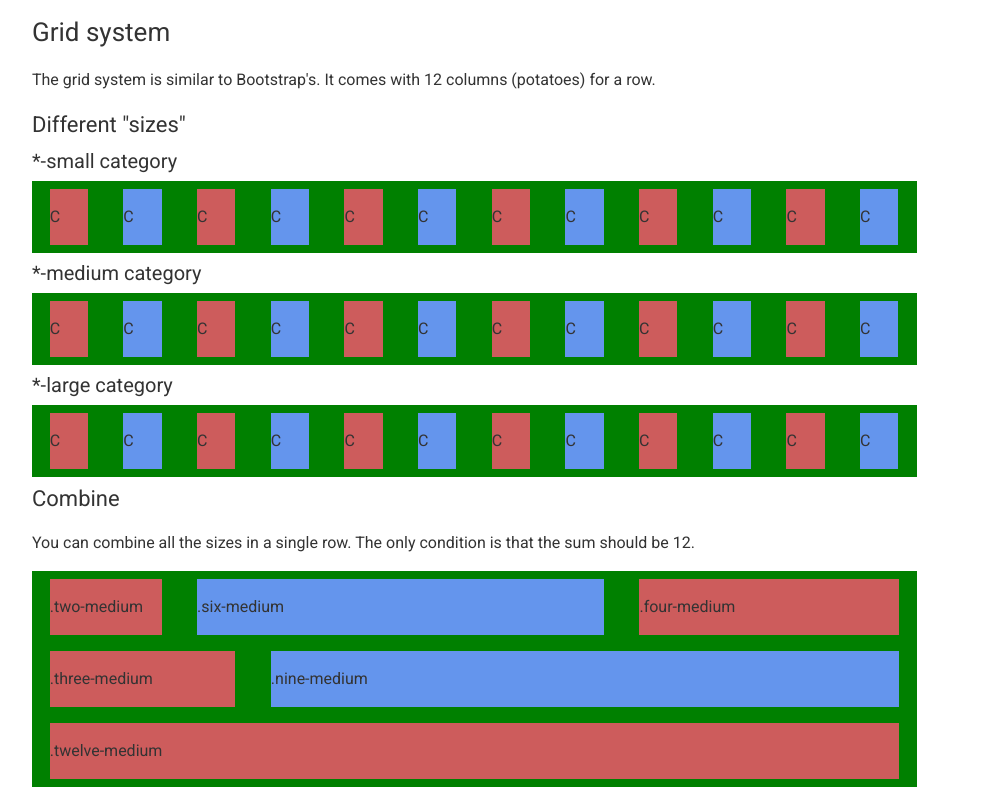
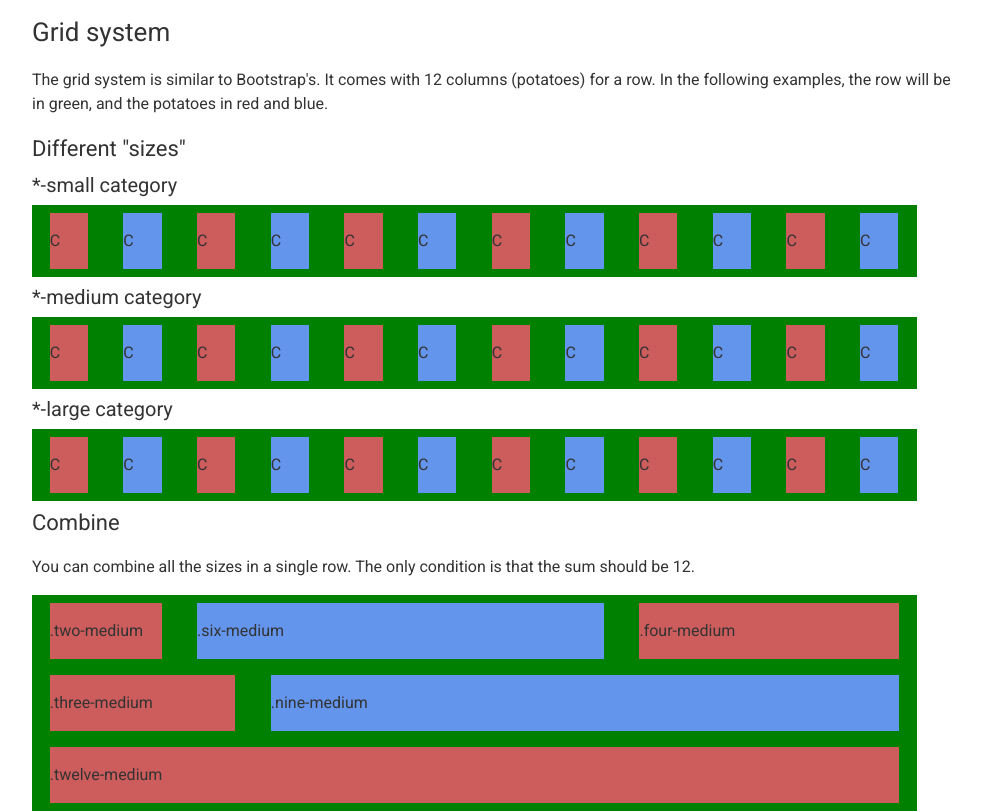
Before and after one commit to ummahusla/PotatoCSS, a plain HTML site: page examples/index.html in a window 1280 px wide. Shown: the part 2193-3004 px from the top of the page, without its empty margins (128-1110 px from the left). Before the commit the page ends 2980 px from the top, so only its background shows below. Drawn offline with Linux system fonts and the light colour scheme.

Commit message:
Add color explanation

```diff
--- a/examples/index.html
+++ b/examples/index.html
@@ -92,7 +92,7 @@
 
         <h2>Grid system</h2>
         <p>
-            The grid system is similar to Bootstrap's. It comes with 12 columns (potatoes) for a row.
+            The grid system is similar to Bootstrap's. It comes with 12 columns (potatoes) for a row. In the following examples, the <code>row</code> will be in green, and the <code>potatoes</code> in red and blue.
         </p>
         <h3>Different "sizes"</h3>
         <h4>*-small category</h4>
```
